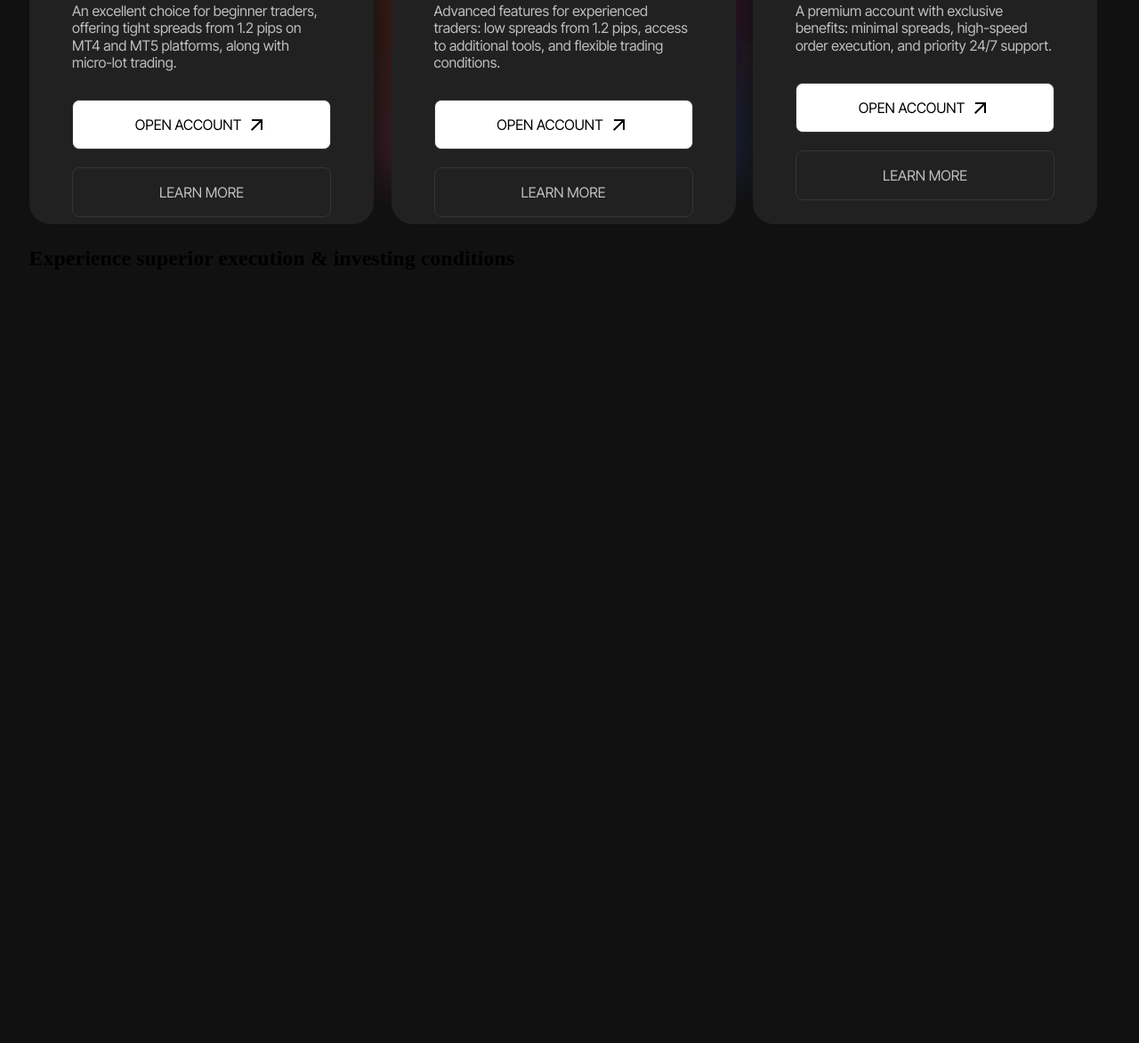
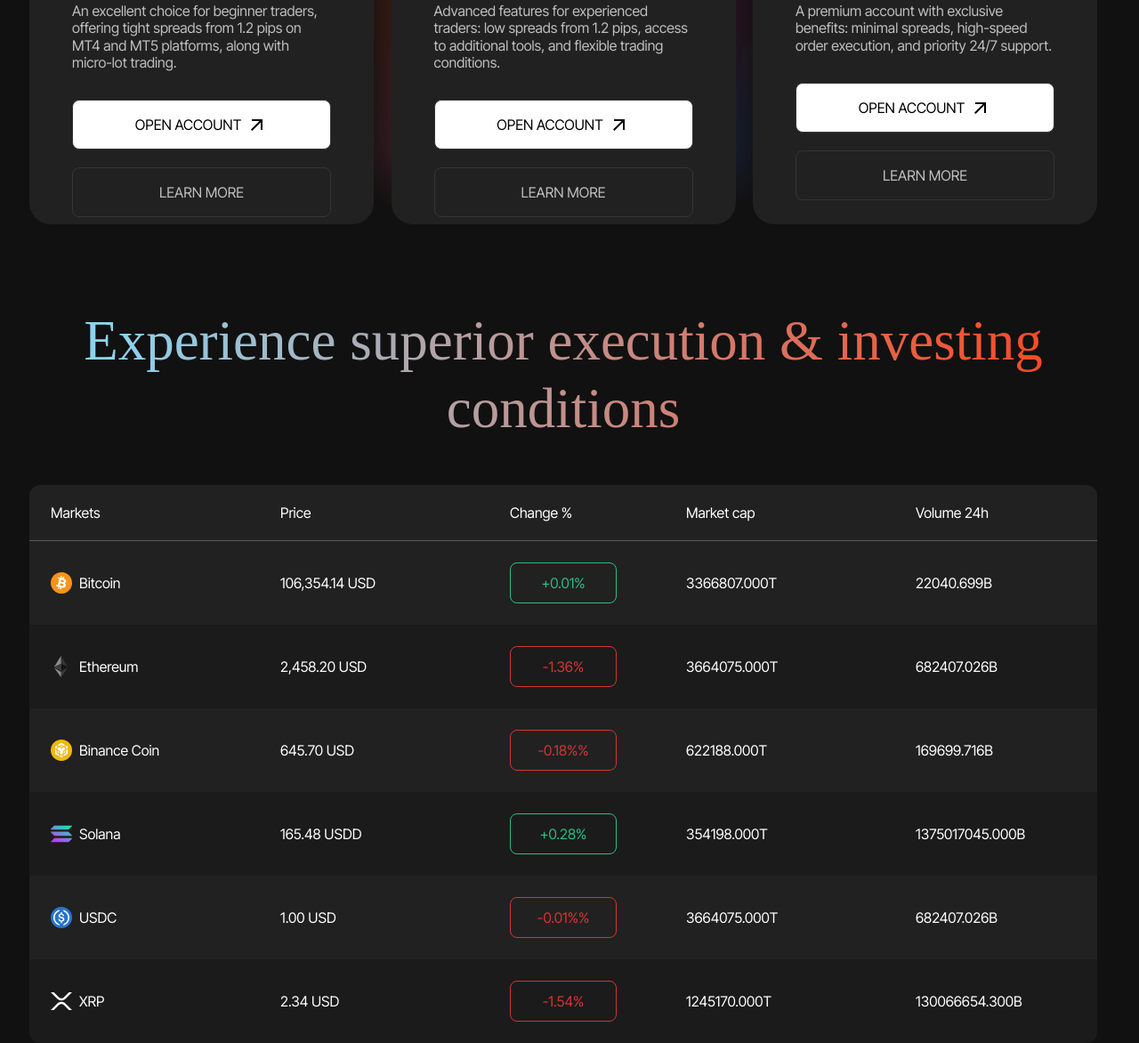
Before and after one commit to avtnmv/landing-page01, a plain HTML site: page index.html in a window 1280 px wide. Shown: the part 4865-6037 px from the top of the page at 89% size. Before the commit the page ends 5173 px from the top, so only its background shows below. Drawn offline with Linux system fonts and the light colour scheme; a web font is replaced by a local one.

Commit message:
feat: update

```diff
--- a/index.html
+++ b/index.html
@@ -268,10 +268,93 @@
     </div>
 </section>
 
-<section>
-    <h1>Experience superior execution & investing conditions</h1>
+<section class="markets fade-up">
+    <h1 class="markets__title">Experience superior execution & investing conditions</h1>
 
+    <div class="markets__table">
+        <div class="markets__header">
+            <p class="markets__col-title">Markets</p>
+            <p class="markets__col-title">Price</p>
+            <p class="markets__col-title--change">Change %</p>
+            <p class="markets__col-title">Market cap</p>
+            <p class="markets__col-title">Volume 24h</p>
+        </div>
+
+        <div class="hr"></div>
+        <div class="markets__row-bg">
+            <p class="markets__asset markets__col-value bitcoin">
+                <img src="./assets/images/bitcoin.svg" alt="">
+                Bitcoin
+            </p>
+
+            <p class="markets__col-value">106,354.14 USD</p>
+            <p class="markets__col-value markets__col-value--positive">+0.01%</p>
+            <p class="markets__col-value">3366807.000T</p>
+            <p class="markets__col-value">22040.699B</p>
+        </div>
+
+            <div class="markets__row">
+            <p class="markets__asset markets__col-value">
+                <img src="./assets/images/Ethereum.svg" alt="">
+                Ethereum
+            </p>
+
+            <p class="markets__col-value ethereum">2,458.20 USD</p>
+            <p class="markets__col-value markets__col-value--negative">-1.36%</p>
+            <p class="markets__col-value">3664075.000T</p>
+            <p class="markets__col-value">682407.026B</p>
+        </div>
+
+                <div class="markets__row-bg">
+            <p class="markets__asset markets__col-value">
+                <img src="./assets/images/binance-coin.svg" alt="">
+                Binance Coin
+            </p>
+
+            <p class="markets__col-value">645.70 USD</p>
+            <p class="markets__col-value markets__col-value--negative">-0.18%%</p>
+            <p class="markets__col-value">622188.000T</p>
+            <p class="markets__col-value">169699.716B</p>
+        </div>
+
+                <div class="markets__row">
+            <p class="markets__asset markets__col-value">
+                <img src="./assets/images/Solana.svg" alt="">
+                Solana
+            </p>
+
+            <p class="markets__col-value">165.48 USDD</p>
+            <p class="markets__col-value markets__col-value--positive">+0.28%</p>
+            <p class="markets__col-value">354198.000T</p>
+            <p class="markets__col-value">1375017045.000B</p>
+        </div>
+
+                <div class="markets__row-bg">
+            <p class="markets__asset markets__col-value">
+                <img src="./assets/images/usdc.svg" alt="">
+                USDC
+            </p>
+
+            <p class="markets__col-value">1.00 USD</p>
+            <p class="markets__col-value markets__col-value--negative">-0.01%%</p>
+            <p class="markets__col-value">3664075.000T</p>
+            <p class="markets__col-value">682407.026B</p>
+        </div>
+
+                <div class="markets__row markets__row--border">
+            <p class="markets__asset markets__col-value">
+                <img src="./assets/images/xrp.svg" alt="">
+                XRP
+            </p>
+
+            <p class="markets__col-value">2.34 USD</p>
+            <p class="markets__col-value markets__col-value--negative">-1.54%</p>
+            <p class="markets__col-value">1245170.000T</p>
+            <p class="markets__col-value">130066654.300B</p>
+        </div>
+    </div>
 </section>
+
 
         </div>
 
--- a/styles/style.css
+++ b/styles/style.css
@@ -671,8 +671,110 @@ font-size: 24px;
     font-weight: 400;
 
 }
+.markets__table{
 
+    border-radius: 12px;
+    max-width: 1200px;
+    margin: auto;
+}
+.markets__header{
+    display: flex;
+    align-items: center;
+    justify-content: space-between;
+    font-size: 16px;
+    color: white;
+    font-family: 'Inter Tight';
+    font-style: normal;
+    font-weight: 400;
+    background-color: #212121;
+    height: 62px;
+    padding: 24px;
+    border-top-left-radius: 12px;
+    border-top-right-radius: 12px;
 
+}
+.markets__col-title{
+    width: 180px;
+}
+.hr{
+    height: 1px;
+    width: 100%;
+    background-color: #8C8C8C;
+    opacity: 0.6;
+}
+.markets__row{
+    display: flex;
+    align-items: center;
+    justify-content: space-between;
+    padding: 24px;
+    background-color: #1B1B1B;
+
+}
+.markets__col-value{
+    width: 180px;
+    color: white;
+    font-family: 'Inter Tight';
+    font-style: normal;
+    font-weight: 400;
+}
+.markets__asset{
+    display: flex;
+    align-items: center;
+    gap: 8px;
+}
+.markets__col-value--positive{
+    display: flex;
+    align-items: center;
+    justify-content: center;
+    padding: 10px;
+    border: 1px solid #2DBD85;
+    color: #2DBD85;
+    border-radius: 8px;
+    width: 120px;
+}
+
+.markets__col-value--negative{
+    display: flex;
+    align-items: center;
+    justify-content: center;
+    padding: 10px;
+    border: 1px solid #D33536;
+    color: #D33536;
+    border-radius: 8px;
+    width: 120px;
+}
+.markets__col-title--change{
+    width: 120px;
+}
+.markets__row-bg{
+        display: flex;
+    align-items: center;
+    justify-content: space-between;
+    padding: 24px;
+    background-color: #212121;
+}
+.markets__row--border{
+    border-bottom-left-radius: 12px;
+    border-bottom-right-radius: 12px;
+}
+.markets__title{
+font-family: 'Unbounded';
+font-style: normal;
+font-weight: 300;
+font-size: 63px;
+line-height: 120%;
+text-align: center;
+
+background: linear-gradient(90deg, #83DEFF 0%, #FF4319 100%);
+-webkit-background-clip: text;
+-webkit-text-fill-color: transparent;
+background-clip: text;
+text-fill-color: transparent;
+margin: auto;
+margin-top: 94px;
+margin-bottom: 48px;
+
+}
 @media (max-width: 768px) {
     .nav__menu{
         display: none;
@@ -725,6 +827,9 @@ font-size: 24px;
     .card-container{
         display: none;
     }
+    .about{
+        margin-top: 64px;
+    }
     .card-container-mobile{
     display: flex;
     flex-direction: column;
```
Also changed, not shown: assets/images/Ethereum.svg (added), assets/images/Solana.svg (added), assets/images/binance-coin.svg (added), assets/images/bitcoin.svg (added), assets/images/usdc.svg (added), assets/images/xrp.svg (added).
